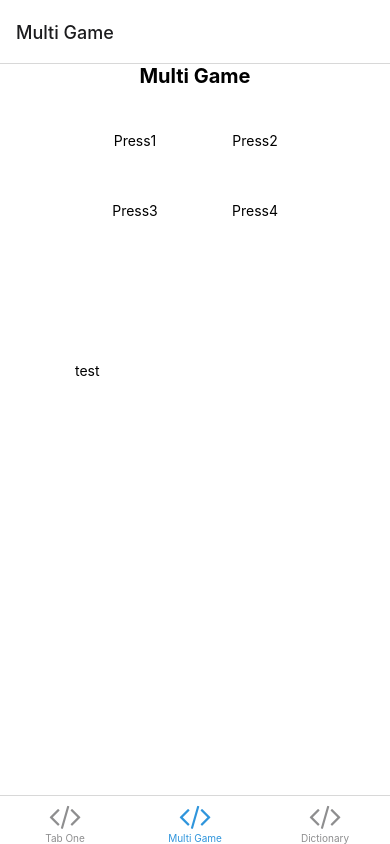
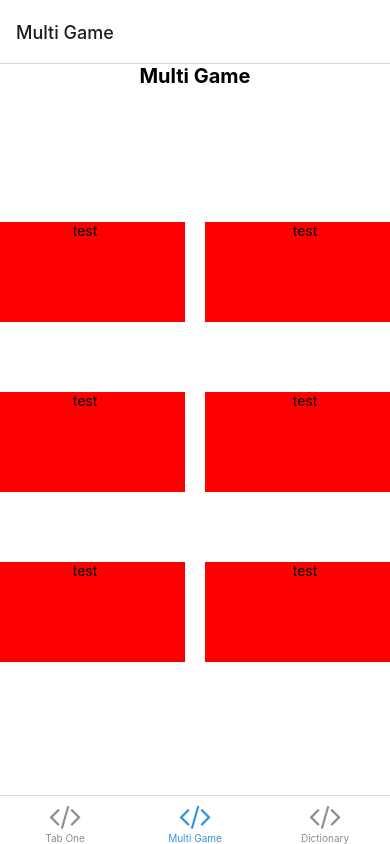
Before and after one commit to DaneHague/hskNativeApp, a React Native app: screen /MultiGridGame in a window 390 px wide. Built offline with nearby package versions, Linux system fonts and the light colour scheme; what expo-linking would draw is missing.

Commit message:
Updated the layout

```diff
--- /dev/null
+++ b/components/GameNav.tsx
@@ -0,0 +1,43 @@
+import { Text, TouchableOpacity, View } from "react-native";
+import GridNavButton from "./GridNavButton";
+
+
+const GameNav = () => {
+    return(
+        <View style={styles.screenContainer}>
+            <View style={styles.btnContainer}>
+                <GridNavButton btnText='Hsk 1' />
+                <GridNavButton btnText='Hsk 2' />
+            </View>
+            <View style={styles.btnContainer}>
+                <GridNavButton btnText='Hsk 3' />
+                <GridNavButton btnText='Hsk 4' />
+            </View>
+            <View style={styles.btnContainer}>
+                <GridNavButton btnText='Hsk 5' />
+                <GridNavButton btnText='Hsk 6' />
+            </View>
+        </View>
+    )
+}
+
+const styles = {
+    screenContainer: {
+        flex: 1,
+        justifyContent: 'center',
+
+    },
+    container: {
+
+    },
+    txtStyle: {
+        color: 'white'
+    },
+    btnContainer: {
+        flexDirection: 'row',
+        padding: 25
+    }
+}
+
+
+export default GameNav
--- /dev/null
+++ b/components/GridNavButton.tsx
@@ -0,0 +1,36 @@
+import { View, TouchableOpacity, Text } from 'react-native'
+
+const GridNavButton = (props) => {
+    return (
+        <View style={styles.btnContainer}>
+            <TouchableOpacity style={styles.btn}>
+                <Text style={styles.btnText}>
+                    test
+                </Text>
+            </TouchableOpacity>
+        </View>
+    )
+}
+
+const styles = {
+    btnText: {
+        color: 'black',
+        textAlign: 'center',
+        textAlignVertical: 'center'
+
+    },
+    btn: {
+        height: 100,
+        width: 200,
+        backgroundColor: 'red',
+        textAlignVertical: 'center'
+
+    },
+    btnContainer: {
+        justifyContent: 'center',
+        textAlignVertical: 'center',
+        padding: 10
+    }
+}
+
+export default GridNavButton
--- a/screens/MultiGridGame.tsx
+++ b/screens/MultiGridGame.tsx
@@ -4,12 +4,13 @@ import  MultiGrid  from '../components/MultiGrid';
 import EditScreenInfo from '../components/EditScreenInfo';
 import { Text, View } from '../components/Themed';
 import HomeNav from '../components/HomeNav';
+import GameNav from '../components/GameNav';
 
 export default function MultiGridGame() {
   return (
     <View style={styles.container}>
       <Text style={styles.title}>Multi Game</Text>
-      <MultiGrid level='1' />
+      <GameNav />
     </View>
   );
 }
```
